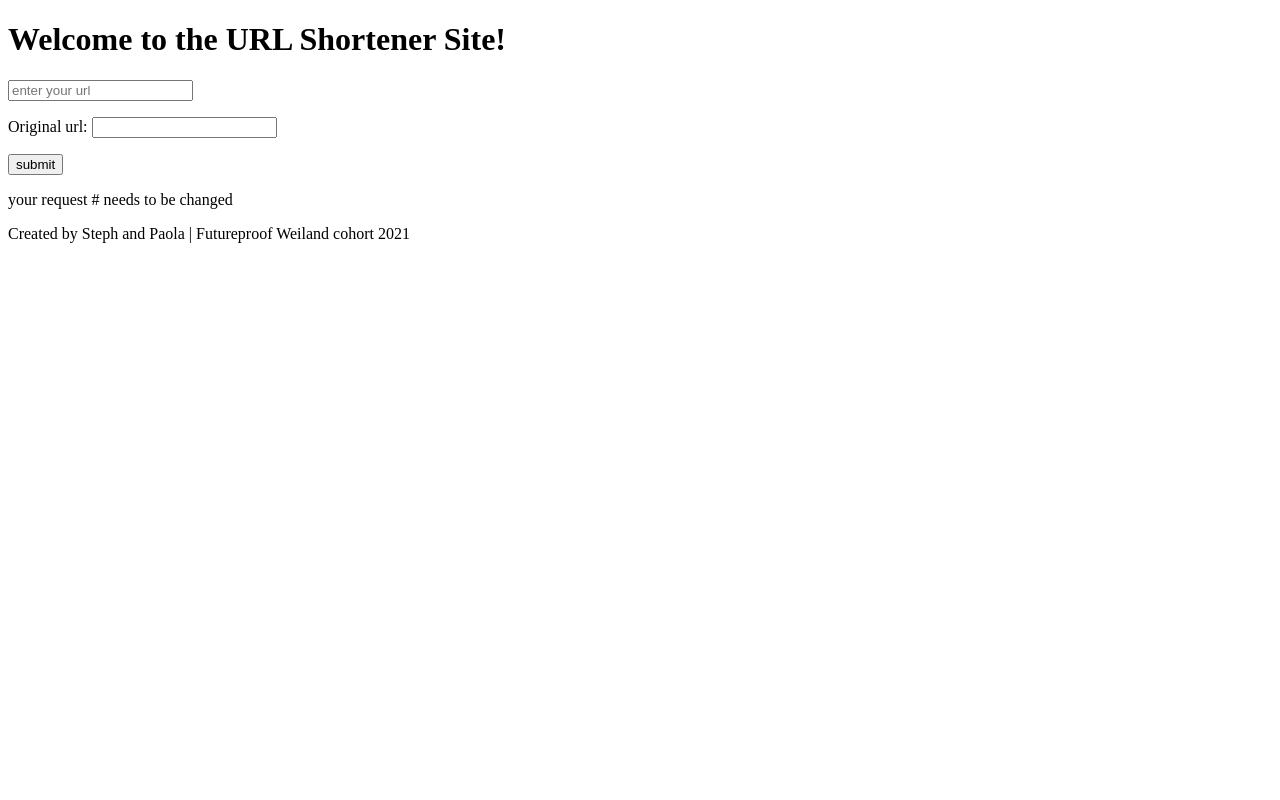
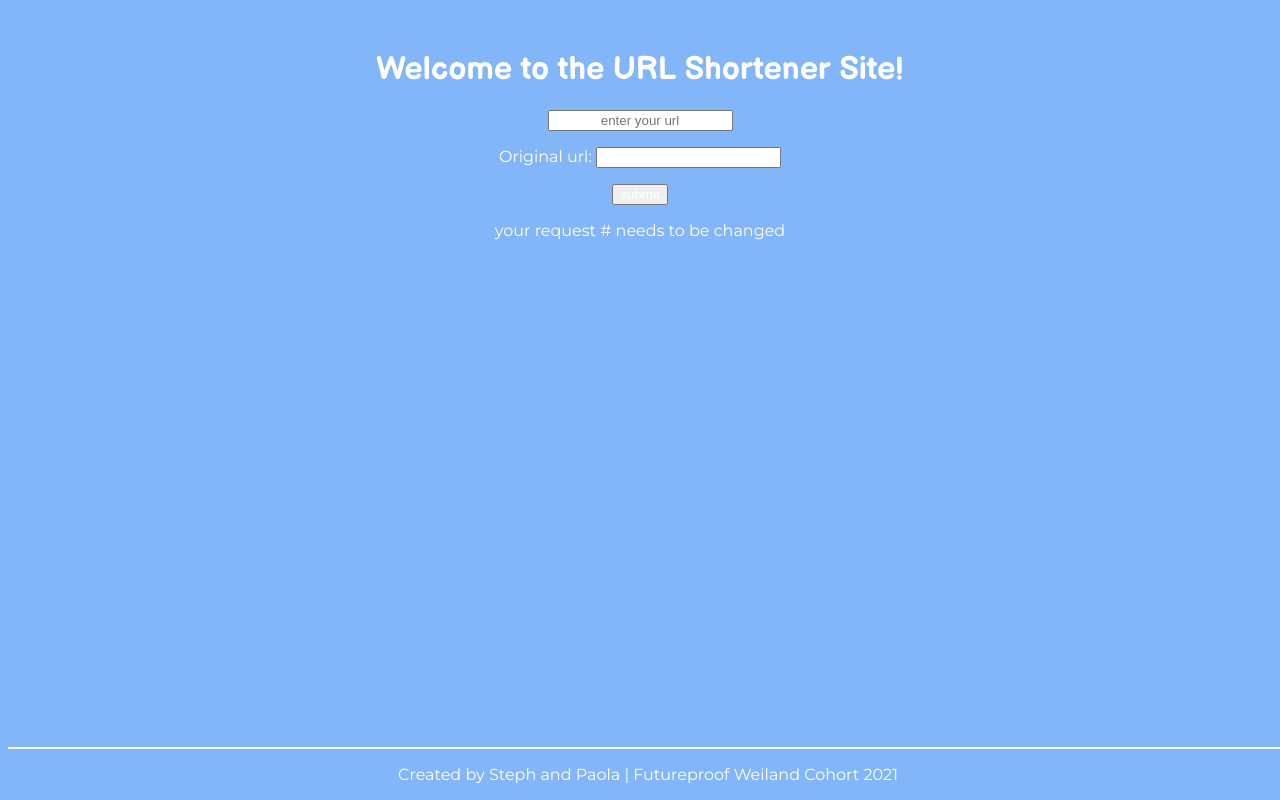
Before and after one commit to stephanie-ai/url_shortener, a Django app: template url_shortener/shorten_app/templates/shorten_app/form.html in a window 1280 px wide. Run offline with Django 3.2, Linux system fonts and the light colour scheme; the template is opened without the code that fills it: values that come from a table or form of the project are taken from there, others are empty; tables that the repository leaves empty hold one stand-in row (values such as "Sample post").

Commit message:
add styling

```diff
--- /dev/null
+++ b/url_shortener/shorten_app/static/css/main.css
@@ -0,0 +1,58 @@
+@import url('https://fonts.googleapis.com/css2?family=Balsamiq+Sans:wght@700&family=Montserrat:wght@400;500&display=swap');
+
+body {
+    background-color: rgb(131, 182, 248);
+    font-family: 'Montserrat', Arial, Helvetica;
+    margin-top: 50px;
+}
+
+h1 {
+    font-family: 'Balsamiq Sans', Arial, Helvetica;
+}
+
+* {
+    text-align: center;
+    color: white;
+}
+
+#enter_url {
+    margin-top: 100px;
+    color: black;
+}
+
+.submit_btn {
+    padding: 10px 20px;
+    background-color: rgb(150, 145, 145);
+    border-style: none;
+    border-radius: 2px;
+    margin-top: 20px;
+    cursor: pointer;
+}
+
+.submit_btn:hover {
+    font-weight: bold;
+}
+
+#newUrlDiv {
+    margin-top: 100px;
+}
+
+#result {
+    padding: 30px;
+    color: black;
+    background-color: white;
+    border-radius: 8px;
+    font-weight: bold;
+}
+
+/* a {
+    color: blue;
+} */
+
+
+footer {
+    position: fixed;
+    bottom: 0;
+    width: 100%;
+    border-top: 2px solid white;
+}
--- a/url_shortener/shorten_app/templates/shorten_app/home.html
+++ b/url_shortener/shorten_app/templates/shorten_app/home.html
@@ -1,8 +1,10 @@
+{% load static %}
 <!DOCTYPE html>
 <html lang="en">
 <head>
     <meta charset="UTF-8">
     <meta name="viewport" content="width=device-width, initial-scale=1.0">
+    <link rel="stylesheet" href="{% static 'css/main.css' %}">
     <title>URL Shortener</title>
 </head>
 <body>
@@ -11,8 +13,9 @@
         {% block content %}
         {% endblock content %}
     </main>
+
     <footer>
-        <p>Created by Steph and Paola | Futureproof Weiland cohort 2021</p>
+        <p>Created by Steph and Paola | Futureproof Weiland Cohort 2021</p>
     </footer>
 </body>
 </html>
```
